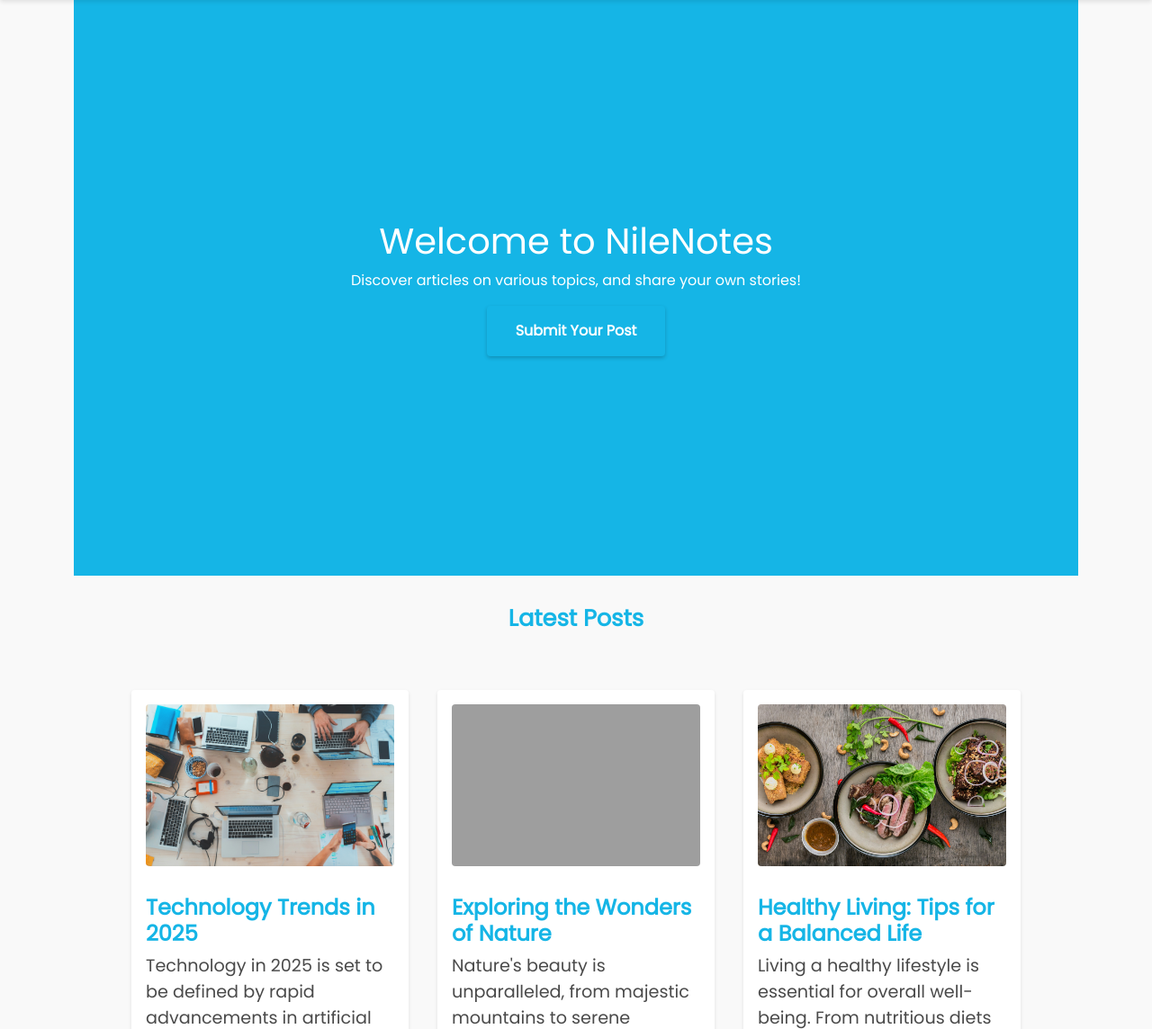
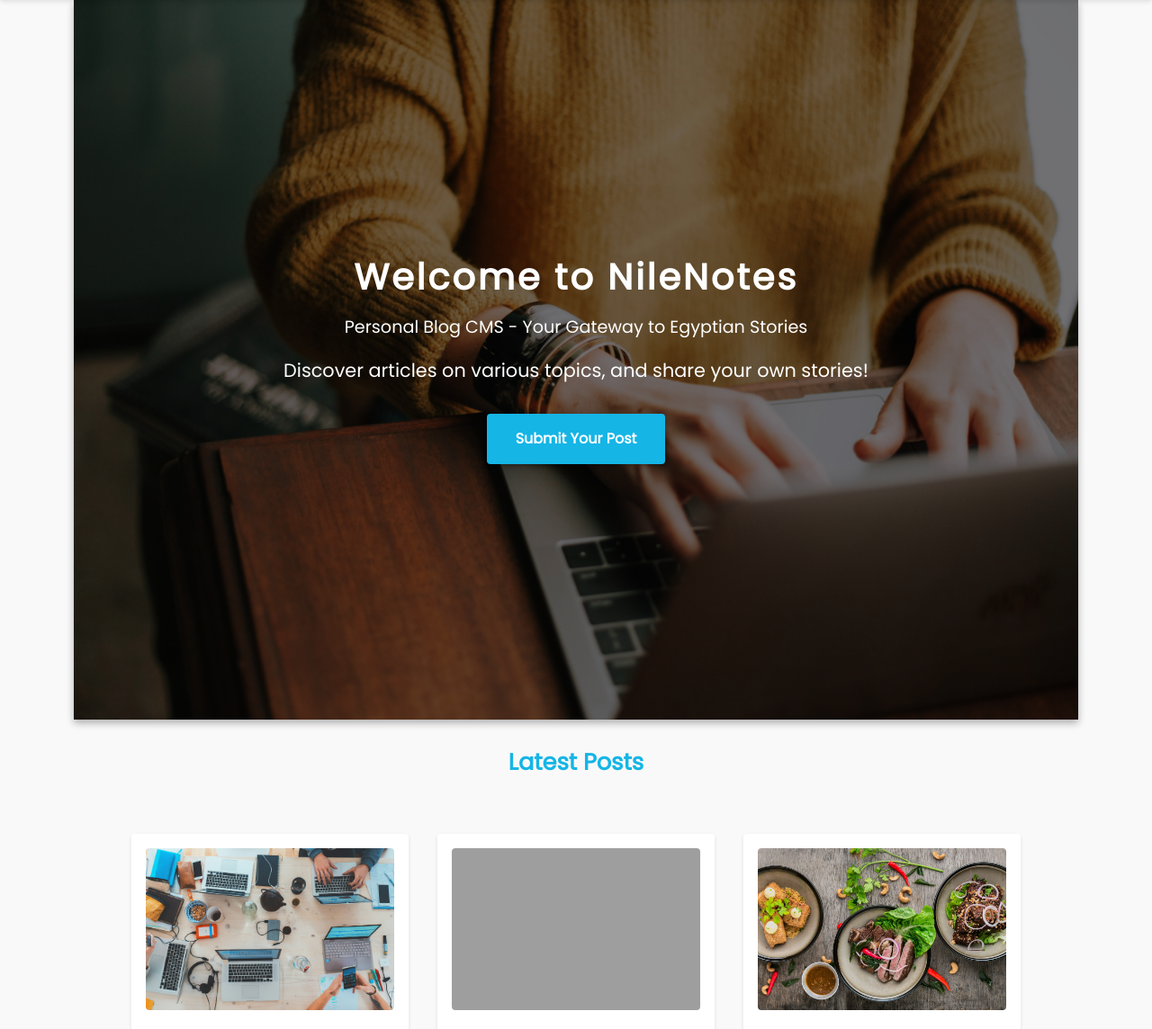
Before and after one commit to WebDev-Plan-1/Level2-Project, a PHP site: page / in a window 1280 px wide. Shown: the part 92-1236 px from the top of the page at 90% size. Run offline with PHP 8.4, Linux system fonts and the light colour scheme; grey boxes are pictures that could not be loaded.

Commit message:
Handling Hero section Structure & Styling

```diff
--- a/index.html
+++ b/index.html
@@ -39,8 +39,11 @@
     <main class="main-content container">
         <!-- Hero section with welcoming message and call-to-action -->
         <section class="hero-section hero">
-            <h1 class="hero-title">Welcome to NileNotes</h1>
-            <p class="hero-subtitle">Discover articles on various topics, and share your own stories!</p>
+            <h1 class="hero__title">
+                Welcome to NileNotes <br>
+                <span class="hero__title_span">Personal Blog CMS - Your Gateway to Egyptian Stories</span>
+            </h1>
+            <p class="hero__subtitle">Discover articles on various topics, and share your own stories!</p>
             <a href="submit.html" class="hero__button hero-cta">Submit Your Post</a>
         </section>
 
--- a/scss/abstracts/_variables.scss
+++ b/scss/abstracts/_variables.scss
@@ -16,6 +16,8 @@ $font-size-base: 16px;
 $spacing-sm: 8px;
 $spacing-md: 16px;
 $spacing-lg: 32px;
+$spacing-xl: 48px;
+$spacing-xxl: 64px;
 
 // Breakpoints
 $breakpoint-mobile: 576px;
--- a/scss/base/_hero.scss
+++ b/scss/base/_hero.scss
@@ -1,31 +1,88 @@
 // scss/base/_hero.scss
 
-@use '../abstracts/variables' as v;
-@use '../abstracts/mixins' as m;
-@use 'components' as com; // Import components for mixins
+@use "../abstracts/variables" as v;
+@use "../abstracts/mixins" as m;
+@use "components" as com; // Import components for mixins
 
 .hero {
   // center the hero content
   @include m.flex-center;
   flex-direction: column;
-  height: 80vh;
+  height: 85vh;
   background-color: v.$primary-color;
   color: #fff;
   text-align: center;
+  padding: v.$spacing-lg;
+  box-shadow: 0 4px 8px v.$box-shadow-dark;
+  background: v.$primary-color url("../../assets/images/hero-bg.jpeg") no-repeat center center;
+  background-size: cover;
+  position: relative; // For absolute positioning of overlay
 
+  &::before {
+    content: "";
+    position: absolute;
+    top: 0;
+    left: 0;
+    width: 100%;
+    height: 100%;
+    background: rgba(0, 0, 0, 0.5); // Dark overlay
+    z-index: 0; // Behind the content
+  }
+
+  // Responsive adjustments
+  @media (max-width: v.$breakpoint-mobile) {
+    height: 75vh;
+    padding: v.$spacing-md;
+    padding-top: v.$spacing-lg;
+    padding-bottom: v.$spacing-lg;
+  }
+  @media (min-width: v.$breakpoint-mobile) and (max-width: v.$breakpoint-tablet) {
+    height: 80vh;
+    padding: v.$spacing-lg;
+    padding-top: v.$spacing-xl;
+    padding-bottom: v.$spacing-xl;
+  }
+  @media (min-width: v.$breakpoint-tablet) and (max-width: v.$breakpoint-desktop) {
+    height: 90vh;
+    padding: v.$spacing-xl;
+    padding-top: v.$spacing-xxl;
+    padding-bottom: v.$spacing-xxl;
+  }
+  @media (min-width: v.$breakpoint-desktop) {
+    height: 100vh;
+    padding: v.$spacing-xxl;
+    padding-top: v.$spacing-xxl;
+    padding-bottom: v.$spacing-xxl;
+  }
+  // Title and subtitle styles
   &__title {
-    font-size: 3rem;
+    font-size: 2.5rem;
+    // @include m.responsive-font(2rem, 3rem);
+    font-weight: bold;
     margin-bottom: v.$spacing-md;
+    letter-spacing: 0.07em;
+    line-height: 1.2;
+    z-index: 1; // Above the overlay
+
+    &_span {
+      font-size: 1.2rem;
+      font-weight: normal;
+      letter-spacing: normal;
+      // @include m.box-shadow(0, 2px, 4px, v.$primary-color);
+      // padding: v.$spacing-sm v.$spacing-md;
+    }
   }
 
   &__subtitle {
-    font-size: 1.5rem;
+    font-size: 1.3rem;
     margin-bottom: v.$spacing-lg;
+    z-index: 1; // Above the overlay
   }
 
   &__button {
     // Use button-primary mixin to apply button styles
     @include com.button-primary;
     padding: v.$spacing-md v.$spacing-lg;
+    z-index: 1; // Above the overlay
   }
 }
```
Also changed, not shown: assets/images/hero-bg.jpeg (added), css/main.css, 1 other file.
